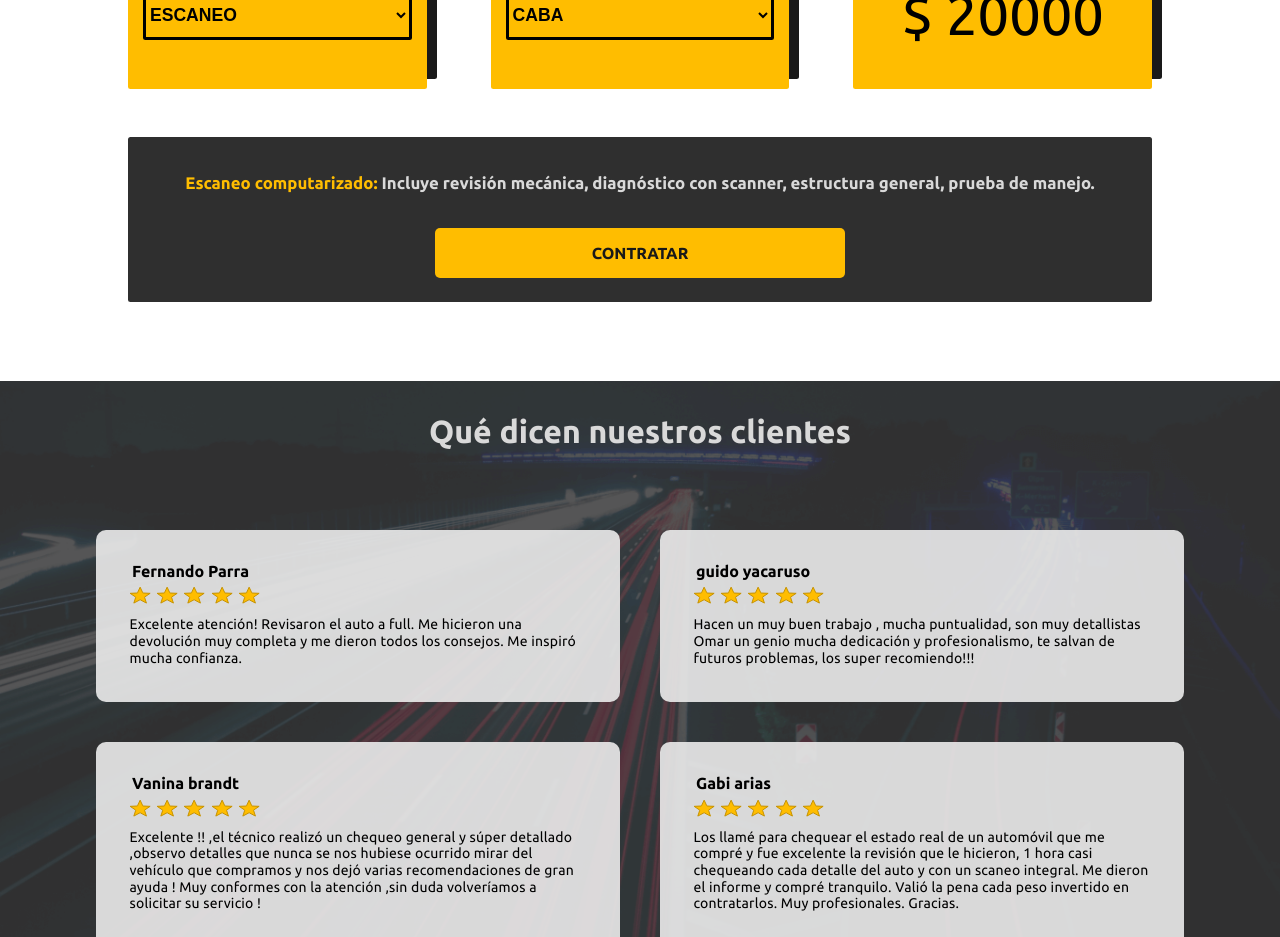
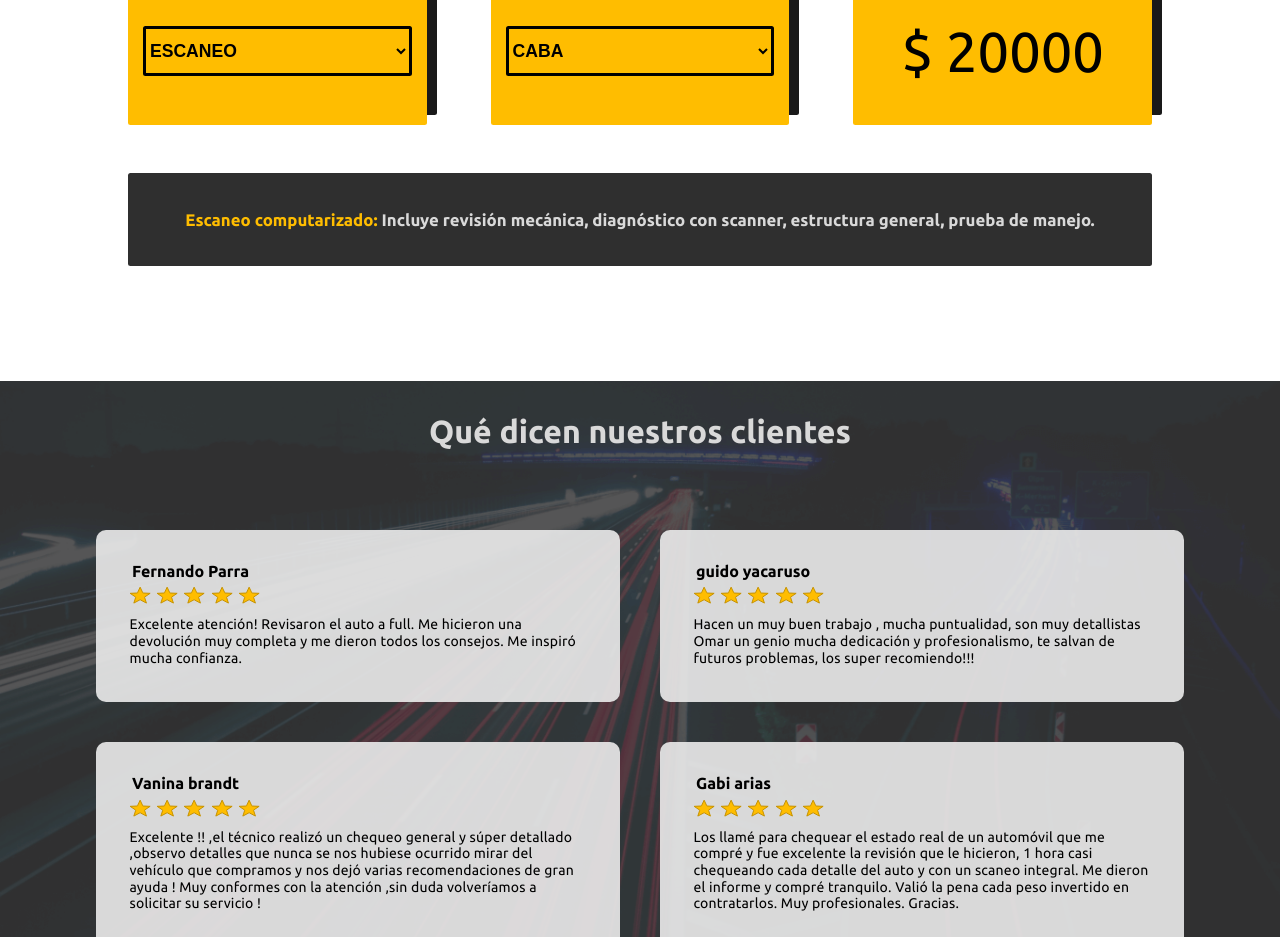
Before and after one commit to hernan-clich/diagnostico-extremo, a React (Create React App) app: page / in a window 1280 px wide. Shown: the part 3420-4357 px from the top of the page. Built offline with nearby package versions, Linux system fonts and the light colour scheme.

Commit message:
Removed mp links and redirect button

```diff
--- a/src/components/Pricing.jsx
+++ b/src/components/Pricing.jsx
@@ -3,16 +3,13 @@ import { useInView } from 'react-intersection-observer';
 import { motion } from 'framer-motion';
 
 import { precios } from '../precios';
-import { Button } from './Button.js';
-import { ButtonDisabled } from './ButtonDisabled.js';
 import { StyledPricing } from '../styles/Pricing';
 
-const Pricing = (props, ref) => {
+const Pricing = (_props, ref) => {
 
     const [price, setPrice] = useState("");
     const [type, setType] = useState("Escaneo");
     const [location, setLocation] = useState("CABA");
-    const [mpLink, setMpLink] = useState(precios.links["inspeccion"]);
 
     const [priceMainRef, priceInView] = useInView({
         threshold: 0.05,
@@ -27,15 +24,12 @@ const Pricing = (props, ref) => {
             } else {
                 if(typ === "Escaneo") {
                     setPrice(precios.zonas[loc]);
-                    setMpLink(precios.links[typ]);
                 }
                 if(typ === "Dominio") {
                     setPrice(precios.Dominio);
-                    setMpLink(precios.links[typ]);
                 }
                 if(typ === "informeFull") {
                     setPrice(precios.zonas[loc] + precios.Dominio);
-                    setMpLink(precios.links[typ]);
                 }
             }
         }
@@ -99,10 +93,6 @@ const Pricing = (props, ref) => {
                 {type === "informeFull" && <h4>El informe full comprende:</h4>}
                 {type !== "Dominio" && <h4><span>Escaneo computarizado: </span>Incluye revisión mecánica, diagnóstico con scanner, estructura general, prueba de manejo.</h4>}
                 {type !== "Escaneo" && <h4><span>Informe de dominio: </span>Incluye número de chasis y motor, prendas y embargos, inhibición para vender, usufructo o leasing, afectaciones para transferir.</h4>}
-                {(location === "CABA") || (location === "Otros" && type === "Dominio") ?
-                    <Button as="a" href={mpLink} rel="external noopener noreferrer" target="_blank">Contratar</Button> :
-                    <ButtonDisabled as="a">Contratar</ButtonDisabled>
-                }
             </div>
 
         </StyledPricing>
--- a/src/precios.js
+++ b/src/precios.js
@@ -4,12 +4,4 @@ export const precios = {
   zonas: {
     CABA: 20000,
   },
-  links: {
-    Escaneo:
-      "https://www.mercadopago.com.ar/checkout/v1/redirect?pref_id=448382769-ca971c73-303c-4b32-9100-4f8cf2cc8248",
-    Dominio:
-      "https://www.mercadopago.com.ar/checkout/v1/redirect?pref_id=448382769-5ae24d30-82b9-4bf6-8169-21d7a97b116b",
-    informeFull:
-      "https://www.mercadopago.com.ar/checkout/v1/redirect?pref_id=448382769-efe40457-bd58-4866-a378-1510e47c49c8",
-  },
 };
--- a/src/styles/Pricing.js
+++ b/src/styles/Pricing.js
@@ -90,6 +90,7 @@ export const StyledPricing = styled.section`
         border-radius: 2.5px;
         display: flex;
         flex-flow: column;
+        padding: 1.5rem;
 
         h4 {
             text-align: center;
@@ -104,7 +105,6 @@ export const StyledPricing = styled.section`
         }
 
         h4:nth-child(1) {
-            margin-top: 4vh;
             font-size: 105%;
         }
 
@@ -182,7 +182,6 @@ export const StyledPricing = styled.section`
 
             h4:nth-child(1) {
                 font-size: 1.3vw;
-                margin-top: 4vh;
             }
 
             a {
```
